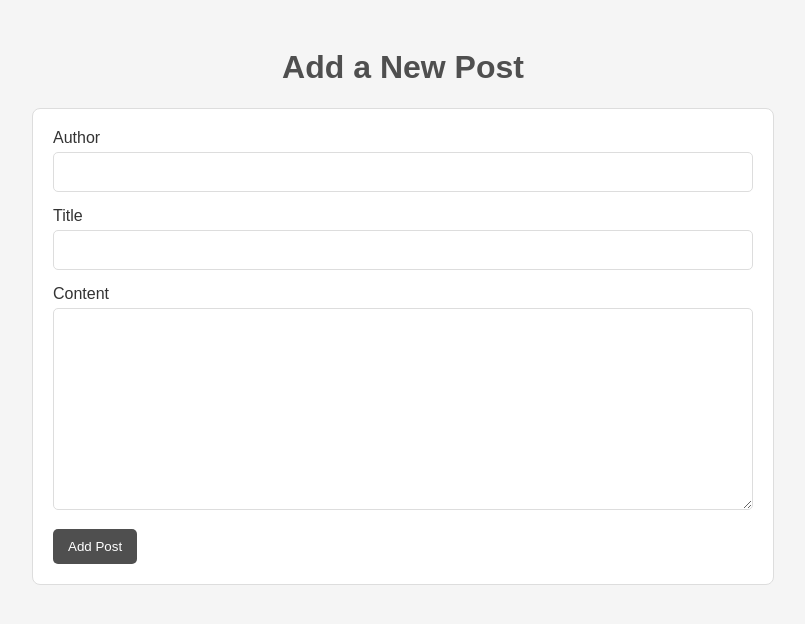
After one commit to thatAxelGuy/flask-blog, a Flask app: page /add in a window 1280 px wide. The commit adds this page. Shown: the top 624 px of the page, without its empty margins (237-1042 px from the left). Run offline with Flask 3, Linux system fonts and the light colour scheme.

Commit message:
Add route for creating blog posts

```diff
--- a/app.py
+++ b/app.py
@@ -1,6 +1,6 @@
 import json
 
-from flask import Flask, render_template
+from flask import Flask, redirect, render_template, request
 
 BLOG_POSTS = "blog_posts.json"
 
@@ -8,7 +8,6 @@ def load_posts():
     try:
         with open(BLOG_POSTS, "r") as file:
             blog_posts = json.load(file)
-            print("hello")
     except FileNotFoundError:
         blog_posts = []
 
@@ -17,6 +16,10 @@ def load_posts():
 
     return blog_posts
 
+
+def save_posts(blog_posts):
+    with open(BLOG_POSTS, "w") as file:
+        json.dump(blog_posts, file, indent=4)
 
 
 app = Flask(__name__)
@@ -27,6 +30,32 @@ def index():
     blog_posts = load_posts()
     return render_template('index.html', posts=blog_posts)
 
+@app.route('/add', methods=['GET', 'POST'])
+def add():
+    if request.method == 'POST':
+        author = request.form['author']
+        title = request.form['title']
+        content = request.form['content']
+
+        blog_posts = load_posts()
+
+        new_id = max([post['id'] for post in blog_posts], default=0) + 1
+
+        new_post = {
+            "id": new_id,
+            "author": author,
+            "title": title,
+            "content": content
+        }
+
+        blog_posts.append(new_post)
+
+        save_posts(blog_posts)
+
+        return redirect('/')
+    # If the request is GET, show the add post form
+    return render_template('add.html')
+
 
 if __name__ == '__main__':
     app.run(host="0.0.0.0", port=5000, debug=True)
--- a/blog_posts.json
+++ b/blog_posts.json
@@ -10,5 +10,11 @@
         "author": "Jane Doe",
         "title": "Second Post",
         "content": "This is another post."
+    },
+    {
+        "id": 3,
+        "author": "Mysterio",
+        "title": "The Illusion of Reality",
+        "content": "Reality is only as convincing as the story we tell ourselves. A shadow in the corner, a distant sound, a face where there should be none \u2014 sometimes the mind fills in the gaps before we even realize they're there. The trick isn't making someone see something that isn't real. The real trick is making them question what they thought was real in the first place."
     }
 ]
--- a/static/style.css
+++ b/static/style.css
@@ -25,3 +25,41 @@ h1 {
 .post p {
     margin: 10px 0;
 }
+
+.form-container {
+    max-width: 700px;
+    margin: 0 auto;
+}
+
+.form-group {
+    margin-bottom: 15px;
+}
+
+.form-group label {
+    display: block;
+    margin-bottom: 5px;
+}
+
+.form-group input,
+.form-group textarea {
+    width: 100%;
+    box-sizing: border-box;
+    padding: 10px;
+    border: 1px solid #DDD;
+    border-radius: 5px;
+    font-family: Arial, sans-serif;
+    font-size: 16px;
+}
+
+.form-group textarea {
+    resize: vertical;
+}
+
+.form-button {
+    padding: 10px 15px;
+    border: none;
+    border-radius: 5px;
+    background-color: #4F4F4F;
+    color: #FFF;
+    cursor: pointer;
+}
--- /dev/null
+++ b/templates/add.html
@@ -0,0 +1,40 @@
+<!DOCTYPE html>
+<html lang="en">
+<head>
+    <meta charset="UTF-8">
+    <meta name="viewport" content="width=device-width, initial-scale=1.0">
+    <title>Add a Post</title>
+    <link rel="stylesheet" href="{{ url_for('static', filename='style.css') }}">
+</head>
+
+<body>
+
+    <h1>Add a New Post</h1>
+
+    <div class="post form-container">
+
+        <form action="{{ url_for('add') }}" method="POST">
+
+            <div class="form-group">
+                <label for="author">Author</label>
+                <input type="text" id="author" name="author" required>
+            </div>
+
+            <div class="form-group">
+                <label for="title">Title</label>
+                <input type="text" id="title" name="title" required>
+            </div>
+
+            <div class="form-group">
+                <label for="content">Content</label>
+                <textarea id="content" name="content" rows="10" required></textarea>
+            </div>
+
+            <button class="form-button" type="submit">Add Post</button>
+
+        </form>
+
+    </div>
+
+</body>
+</html>
```
